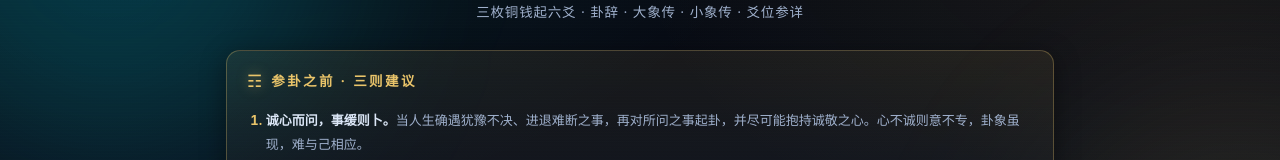
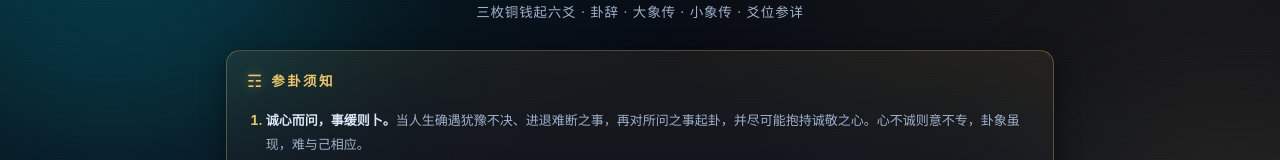
Before and after one commit to sqswer/cyber-divination, a website: page public/index.html in a window 1280 px wide. Shown: the part 132-292 px from the top of the page. Drawn offline with Linux system fonts and the light colour scheme; no server answers.

Commit message:
首页声明标题改为「参卦须知」

```diff
--- a/public/index.html
+++ b/public/index.html
@@ -24,11 +24,11 @@
 
 <main>
 
-  <!-- ══════════════ 参卦建议 ══════════════ -->
+  <!-- ══════════════ 参卦须知 ══════════════ -->
   <section class="notice" id="notice">
     <div class="notice-head">
       <span class="notice-mark">☶</span>
-      <span class="notice-title">参卦之前 · 三则建议</span>
+      <span class="notice-title">参卦须知</span>
     </div>
     <ol class="notice-list">
       <li>
```
